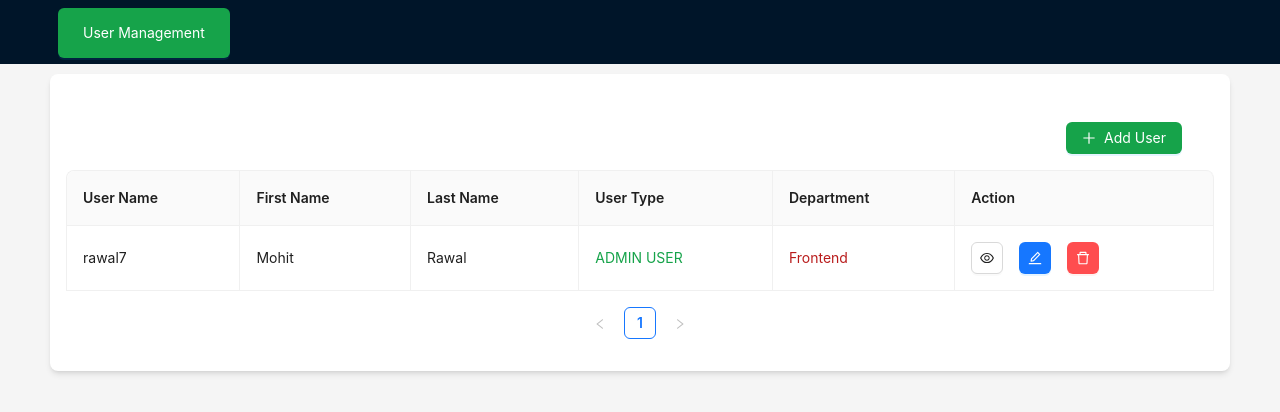
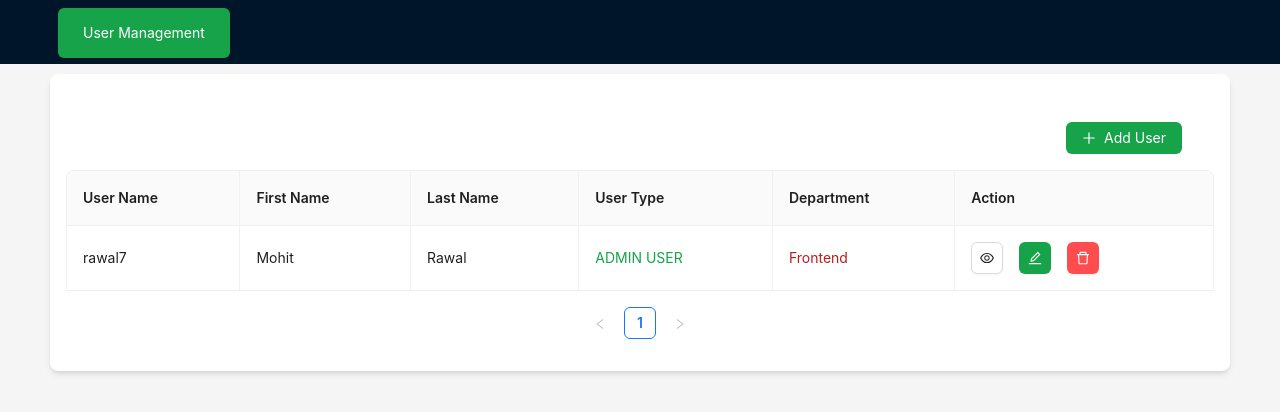
Before and after one commit to Mohitrawal7/react_antd, a React (Vite) app: page / in a window 1280 px wide. Shown: the top 412 px of the page. Built offline with nearby package versions, Linux system fonts and the light colour scheme.

Commit message:
updated color for buttons

```diff
--- a/src/App.jsx
+++ b/src/App.jsx
@@ -48,7 +48,7 @@ function App() {
       <Layout className="min-h-screen ">
         <Header>
         <div className="mt-2 flex justify-start">
-           <Button className='p-6 mt-0 m-2 bg-green-600' type="primary">
+           <Button className='p-6 mt-0 m-2 bg-green-600 text-white' type="secondary">
               <Link to="/">User Management</Link>
            </Button>
         </div>
--- a/src/components/UserForm.jsx
+++ b/src/components/UserForm.jsx
@@ -57,16 +57,13 @@ className="max-w-xl mx-auto "
 >
 <Form.Item
 label="First Name"
-name="firstName"
+name="firstName"  >
+    <Input />
+</Form.Item>
 
->
-<Input />
-</Form.Item>
-<Form.Item
+  <Form.Item
       label="Last Name"
-      name="lastName"
-
-    >
+      name="lastName"     >
       <Input />
     </Form.Item>
 
@@ -102,7 +99,7 @@ name="firstName"
 
     <Form.Item {...tailLayout}>
       <Space>
-        <Button className='hover:bg-black bg-green-600' type="primary" htmlType="submit" loading={loading}>
+        <Button className=' text-white bg-green-600' type="secondary" htmlType="submit" loading={loading}>
           {isUpdateMode ? 'Update User' : 'Create User'}
         </Button>
         <Button  htmlType="button" onClick={() => navigate('/')}>
--- a/src/components/UserTable.jsx
+++ b/src/components/UserTable.jsx
@@ -52,7 +52,8 @@ const UserTable = ({ users, onDelete }) => {
             title="View"
           />
           <Button
-            type="primary"
+          className='bg-green-600 text-white'
+            type="secondary"
             icon={<EditOutlined />}
             onClick={() => navigate(`/user/update/${record.userId}`)}
             title="Edit"
@@ -71,8 +72,8 @@ const UserTable = ({ users, onDelete }) => {
     <div>
       <div className="mb-4 m-8 flex justify-end">
         <Button
-        className='bg-green-600'
-          type="primary"
+        className='bg-green-600 text-white'
+          type="secondary"
           icon={<PlusOutlined />}
           onClick={() => navigate('/user/create')}
         >
@@ -85,7 +86,7 @@ const UserTable = ({ users, onDelete }) => {
         dataSource={users}
         rowKey="userId"
         pagination={{
-          pageSize: 7,
+          pageSize: 4,
           position:['bottomCenter'],
         }}
         bordered
```
